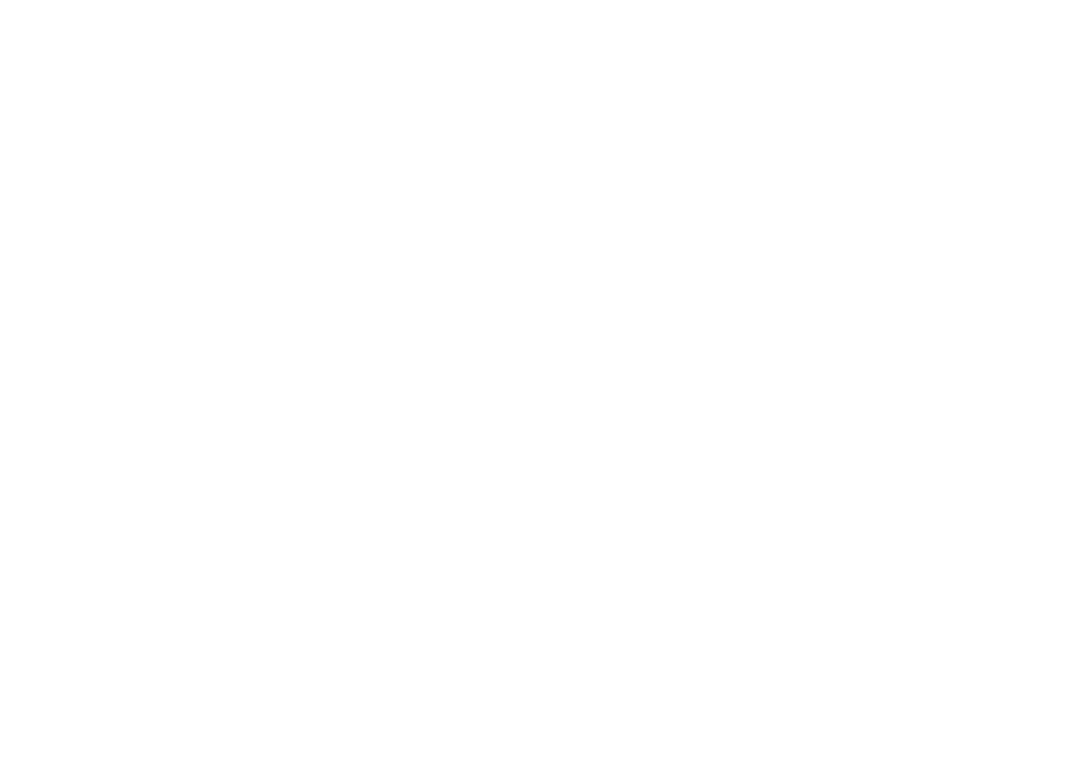
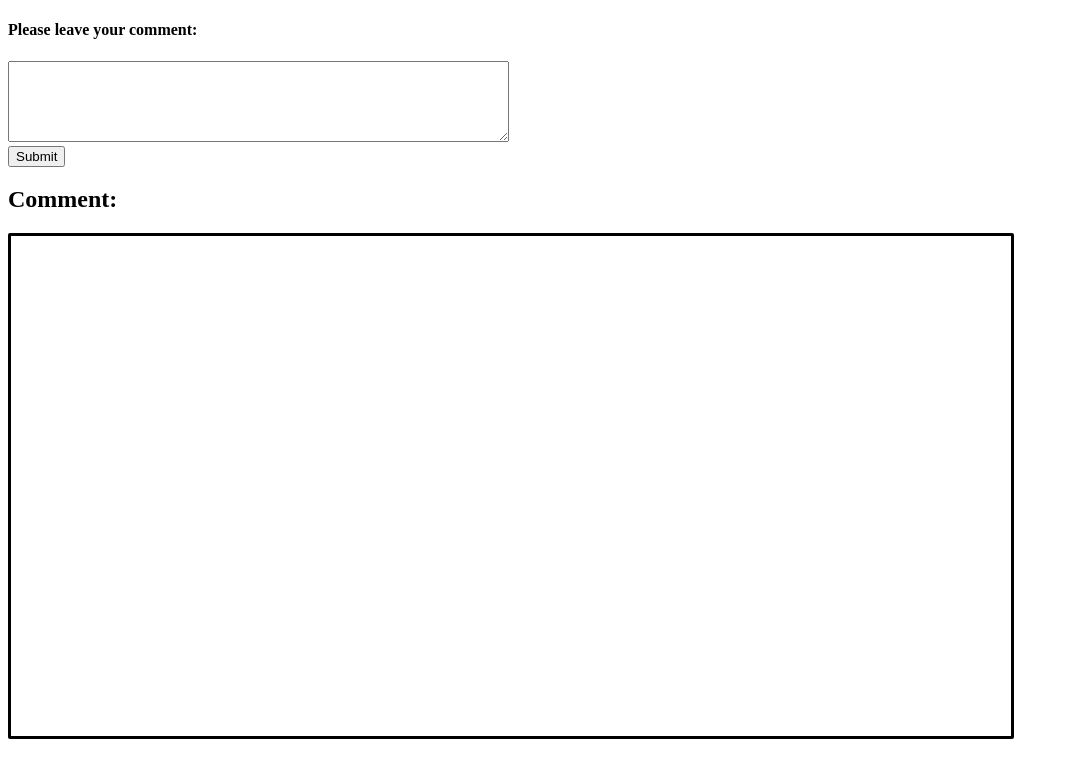
Before and after one commit to JimmyHu123/branchdemo, a plain HTML site: page index.html in a window 1280 px wide. Shown: the whole page, without its empty margins (0-1069 px from the left). Drawn offline with Linux system fonts and the light colour scheme.

Commit message:
Added comment box

```diff
--- a/index.html
+++ b/index.html
@@ -4,9 +4,16 @@
     <meta charset="UTF-8">
     <meta http-equiv="X-UA-Compatible" content="IE=edge">
     <meta name="viewport" content="width=device-width, initial-scale=1.0">
-    <title>Document</title>
+    <title>Welcome to comment page </title>
 </head>
 <body>
+    <script src="comment.js"></script>
+    <h4 >Please leave your comment: </h4>
+    <textarea rows="5" cols="60" id="newcomment"></textarea><br>
+    <button style="border-radius:20x;">Submit</button>
+    <br>
+    <h2>Comment:</h2>
+    <div style="border:solid black ;border-radius:2px; width: 1000px;height: 500px;" id="comment"></div>
 
 </body>
 </html>
```
